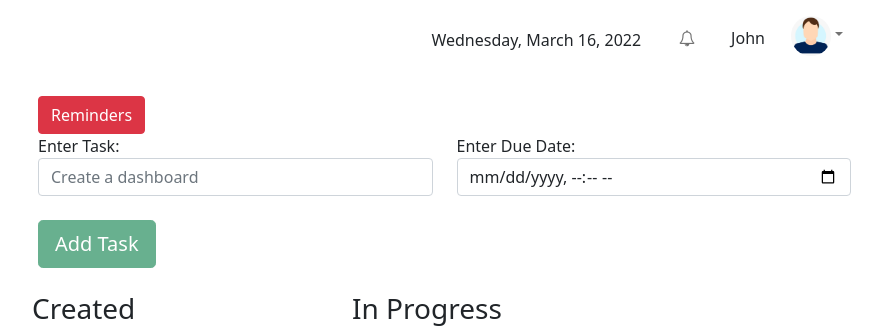
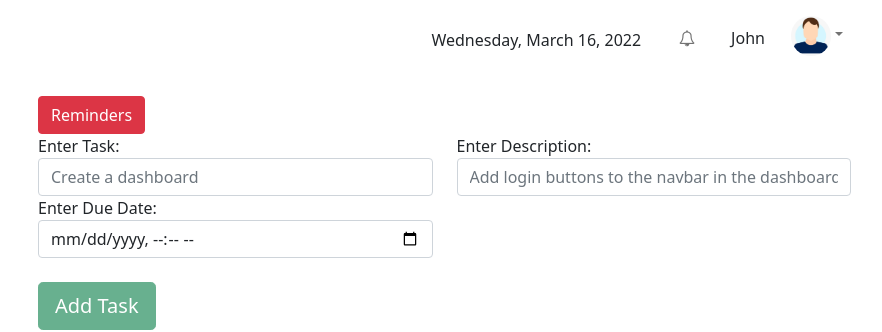
Before and after one commit to Ultra-Techies/Todolist-Frontend, an Angular app: page /todo in a window 1280 px wide. Shown: the top 332 px of the page, without its empty margins (335-1217 px from the left). Built offline with nearby package versions, Linux system fonts and the light colour scheme; no server answers.

Commit message:
Added the decription field in addtask

```diff
--- a/src/app/addtask/addtask.component.html
+++ b/src/app/addtask/addtask.component.html
@@ -17,6 +17,13 @@
 </div>
 <div class="col-md-6">
     <div class="form-group">
+        <label for="">Enter Description:</label>
+        <input formControlName="description" type="text" class="form-control" id="task" placeholder="Add login buttons to the navbar in the dashboard" required>
+        <span class="text-danger" *ngIf="addtaskForm.controls['task'].dirty && addtaskForm.hasError('required', 'task')">Description is required</span>
+   </div>
+</div>
+<div class="col-md-6">
+    <div class="form-group">
         <label for="">Enter Due Date:</label>
         <input formControlName="duedate" type="datetime-local" class="form-control" id="duedate" placeholder="21/03/2022 5:30PM" required>
         <span class="text-danger" *ngIf="addtaskForm.controls['duedate'].dirty && addtaskForm.hasError('required', 'duedate')"> Due date is required</span>
--- a/src/app/addtask/addtask.component.ts
+++ b/src/app/addtask/addtask.component.ts
@@ -15,6 +15,7 @@ public addtaskForm !:FormGroup;
   ngOnInit(): void {
     this.addtaskForm = this.formBuilder.group({
       task:['', Validators.required],
+      description:['', Validators.required],
       duedate:['', Validators.required]
     })
 
```
